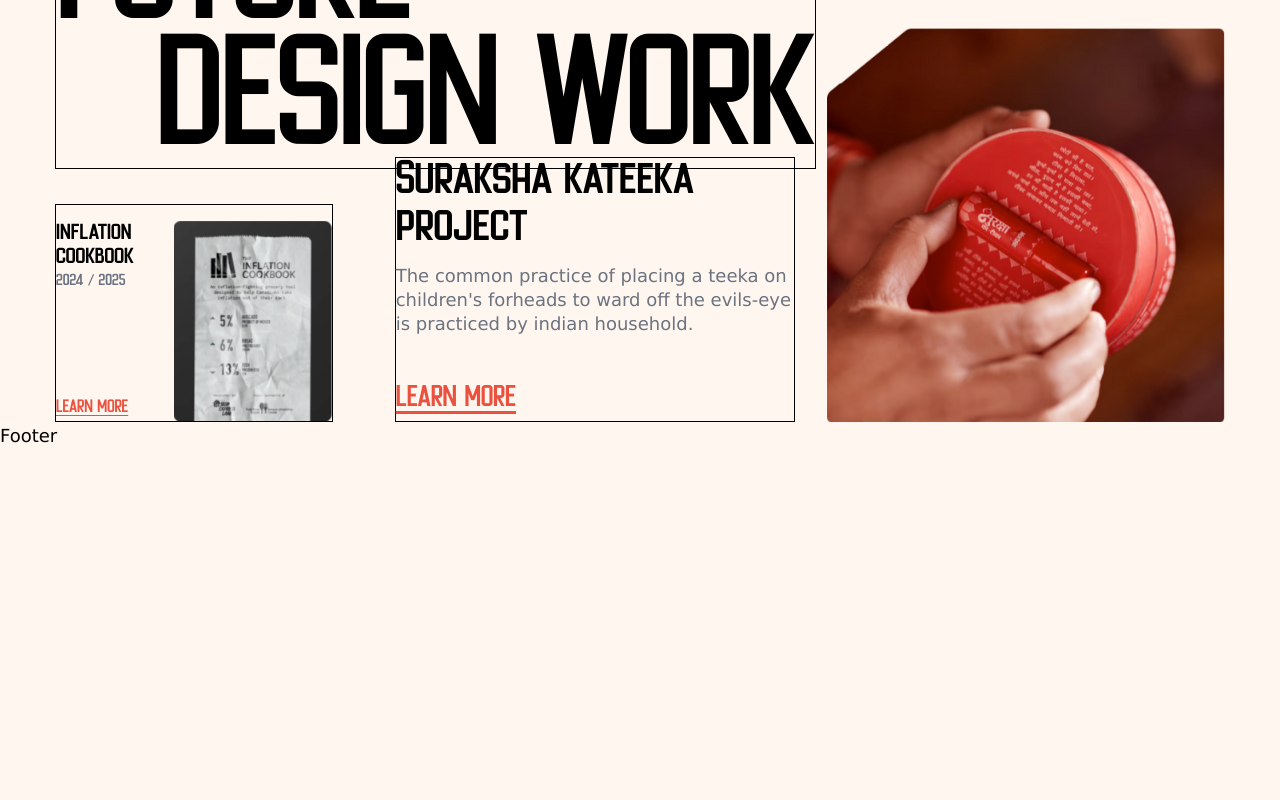
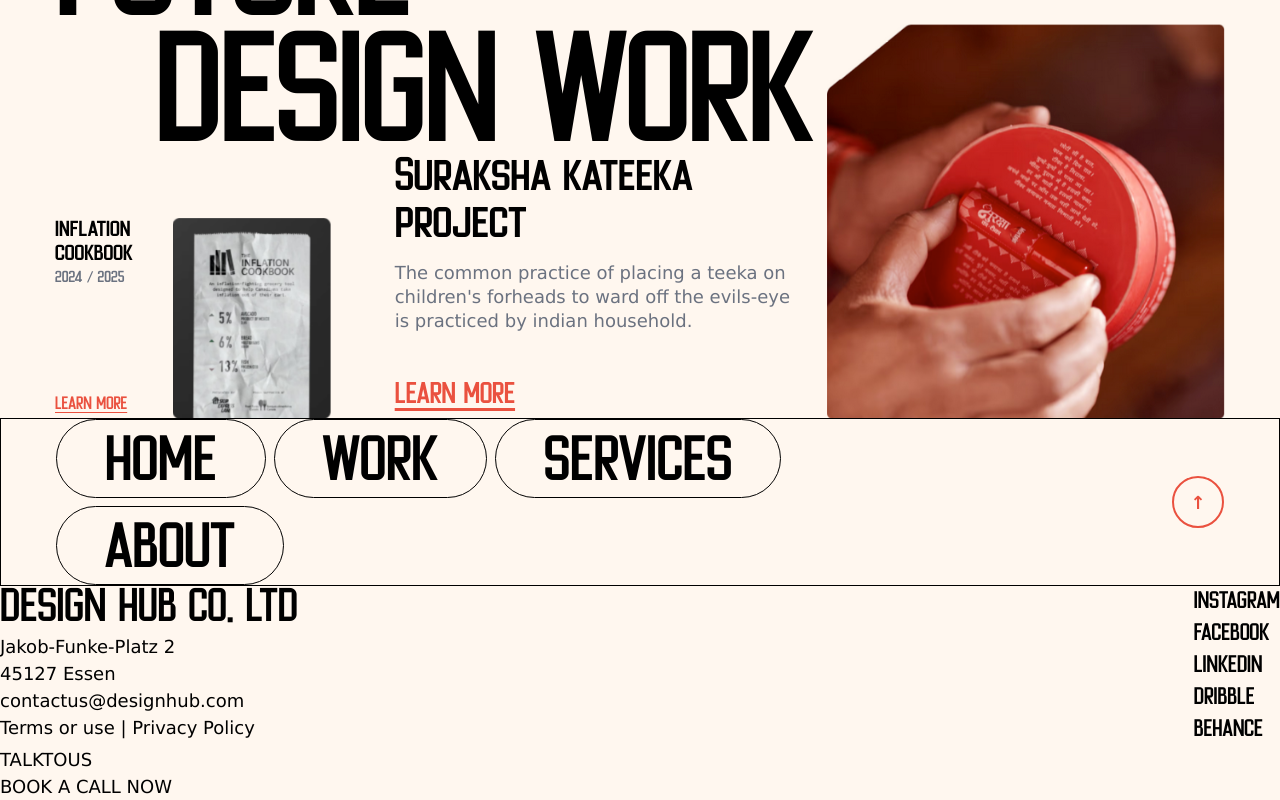
Before and after one commit to shibaram-brilliantlink/designhub_static, a Next.js app: page / in a window 1280 px wide. Shown: the part 285-1085 px from the top of the page. Before the commit the page ends 800 px from the top, so only its background shows below. Built offline with nearby package versions, Linux system fonts and the light colour scheme.

Commit message:
__footer inprogress work

```diff
--- a/src/app/globals.css
+++ b/src/app/globals.css
@@ -28,7 +28,6 @@ body {
 }
 /* Responsive font sizes */
 /* Range 90, 70, 60, 55, 46, 24, 20, 18, 14 */
-
 .font-110 {
   font-size: 110px;
 }
@@ -54,7 +53,7 @@ body {
     letter-spacing: -2px;
   }
 }
-
+/* ----------------------HELPER CLASSES------------------------- */
 .c_pad {
   padding-inline: 1rem;
 }
@@ -71,3 +70,42 @@ body {
   align-items: center;
   text-underline-offset: 0.18em;
 }
+.btn-footer {
+  font-size: clamp(1.875rem, 1.1679rem + 3.5354vw, 6.25rem);
+  font-family: var(--font-cheaps);
+  line-height: 1;
+  padding: 0.2em 0.75em 0px;
+  border: 1.5px solid #000;
+  border-radius: 2em;
+}
+.btn-footer:hover {
+  transform: scale(1.05);
+}
+.circular-red {
+  display: inline-block;
+  border: 2px solid var(--orange);
+  border-radius: 50%;
+  color: var(--orange);
+  font-weight: 1000;
+  position: relative;
+}
+.circular-red span {
+  position: absolute;
+  top: 50%;
+  left: 50%;
+  transform: translate(-50%, -50%);
+}
+.circular-black {
+  display: inline-block;
+  border: 2px solid #000;
+  border-radius: 50%;
+  color: var(--orange);
+  font-weight: 1000;
+  position: relative;
+}
+.circular-black span {
+  position: absolute;
+  top: 50%;
+  left: 50%;
+  transform: translate(-50%, -50%);
+}
--- a/src/components/Footer.jsx
+++ b/src/components/Footer.jsx
@@ -1,5 +1,51 @@
 import React from "react";
 
 export default function Footer() {
-  return <div>Footer</div>;
+  return (
+    <footer>
+      <div className="top border border-black flex justify-between items-center c_pad">
+        <div className="inline-flex flex-wrap gap-2 w-[80%] items-start md:flex-row ">
+          <a href="#" className="btn-footer">
+            HOME
+          </a>
+          <a href="#" className="btn-footer">
+            WORK
+          </a>
+          <a href="#" className="btn-footer">
+            SERVICES
+          </a>
+          <a href="#" className="btn-footer">
+            ABOUT
+          </a>
+        </div>
+        <div className="circular-red p-6">
+          <span>&uarr;</span>
+        </div>
+      </div>
+      <div className="center flex justify-between">
+        <div className="left">
+          <h4 className="font-cheaps font-55">DESIGN HUB CO. LTD</h4>
+          <p>
+            Jakob-Funke-Platz 2 <br />
+            45127 Essen <br />
+            <a href="mailto:shibaram.daseng@gmail.com">
+              contactus@designhub.com
+            </a>
+          </p>
+          <p>Terms or use | Privacy Policy</p>
+        </div>
+        <ul className="right font-cheaps text-2xl">
+          <li>INSTAGRAM</li>
+          <li>FACEBOOK</li>
+          <li>LINKEDIN</li>
+          <li>DRIBBLE</li>
+          <li>BEHANCE</li>
+        </ul>
+      </div>
+      <div className="bottom">
+        <div className="footer-font">TALKTOUS</div>
+        <div className="footer-btn">BOOK A CALL NOW</div>
+      </div>
+    </footer>
+  );
 }
--- a/src/components/Header.jsx
+++ b/src/components/Header.jsx
@@ -1,6 +1,6 @@
 export default function Header() {
   return (
-    <header className="c_pad py-[24px] md:py-[30px] w-full font-cheaps border border-black flex justify-between items-center">
+    <header className="c_pad py-[24px] md:py-[30px] w-full font-cheaps flex justify-between items-center">
       <div className="menu p-[2px]">
         <span className="w-8 h-[3px] block mb-[12px] bg-black rounded-lg"></span>
         <span className="w-10 h-[3px] block mb-[12px] bg-black  rounded-lg"></span>
--- a/src/components/HeroSection.jsx
+++ b/src/components/HeroSection.jsx
@@ -1,9 +1,7 @@
-import React from "react";
-
 export default function HeroSection() {
   return (
     <section className="hero-section font-cheaps c_pad">
-      <h1 className="border border-black lg:w-[65%] hero-font mt-[60px] md:mt-[80px]">
+      <h1 className="lg:w-[65%] hero-font mt-[60px] md:mt-[80px]">
         FUTURE <br />{" "}
         <span className="md:pl-[100px] text-nowrap">DESIGN WORK</span>
       </h1>
@@ -16,7 +14,7 @@ export default function HeroSection() {
           />
         </div>
         <div className="flex flex-col gap-4 xl:w-[65%] xl:flex-row-reverse xl:items-end xl:justify-between">
-          <div className="center border border-black max-w-[400px]">
+          <div className="center max-w-[400px]">
             <h3 className="font-55 mb-3">
               Suraksha kateeka <br />
               project
@@ -27,7 +25,7 @@ export default function HeroSection() {
             </p>
             <button className="btn-red text-[30px]">LEARN MORE</button>
           </div>
-          <div className="bill border border-black flex flex-row-reverse sm:flex-row gap-10 pt-4 ">
+          <div className="bill flex flex-row-reverse sm:flex-row gap-10 pt-4 ">
             <div className="left flex flex-col justify-between">
               <div>
                 <h4 className="text-[24px] leading-6 ">
```
